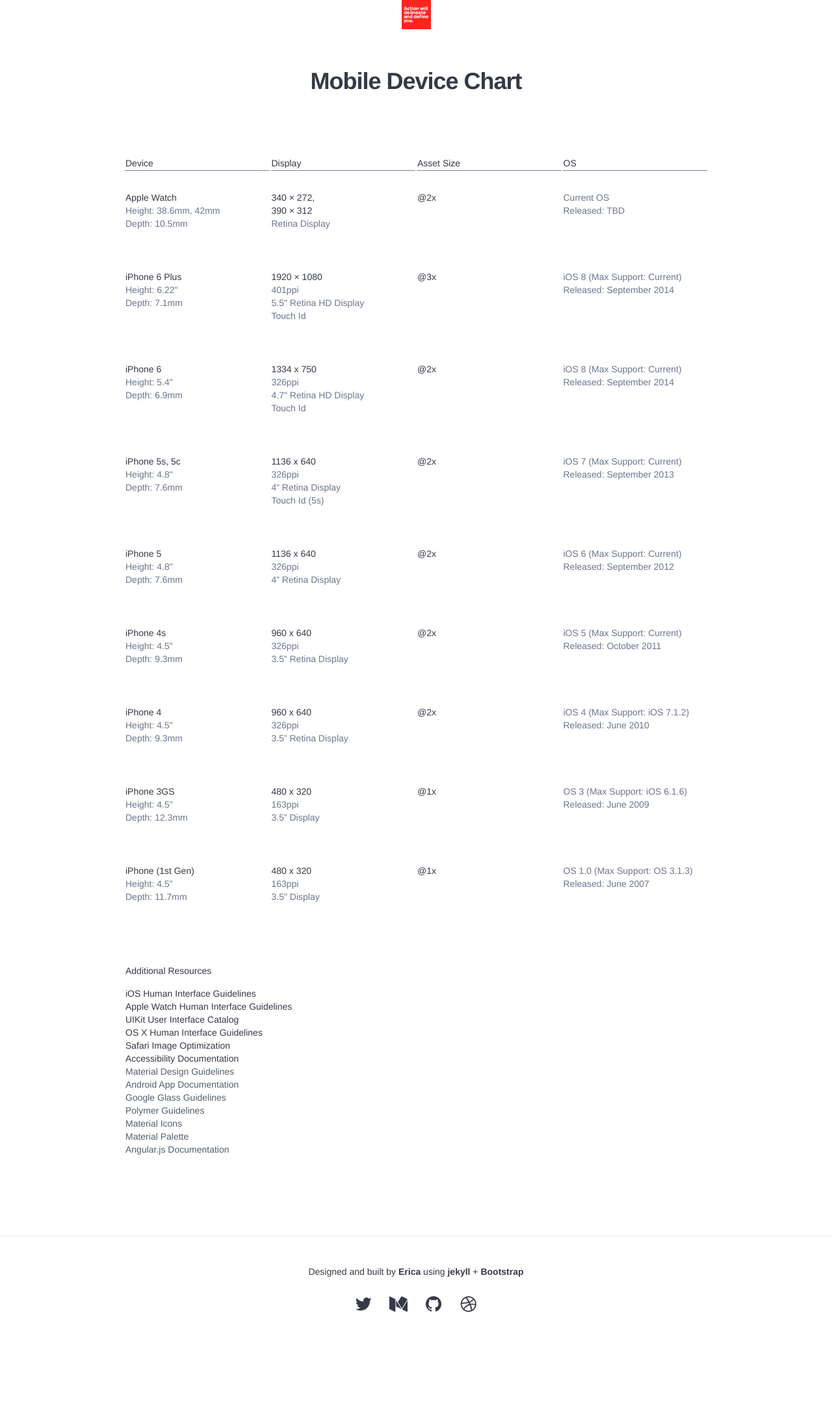
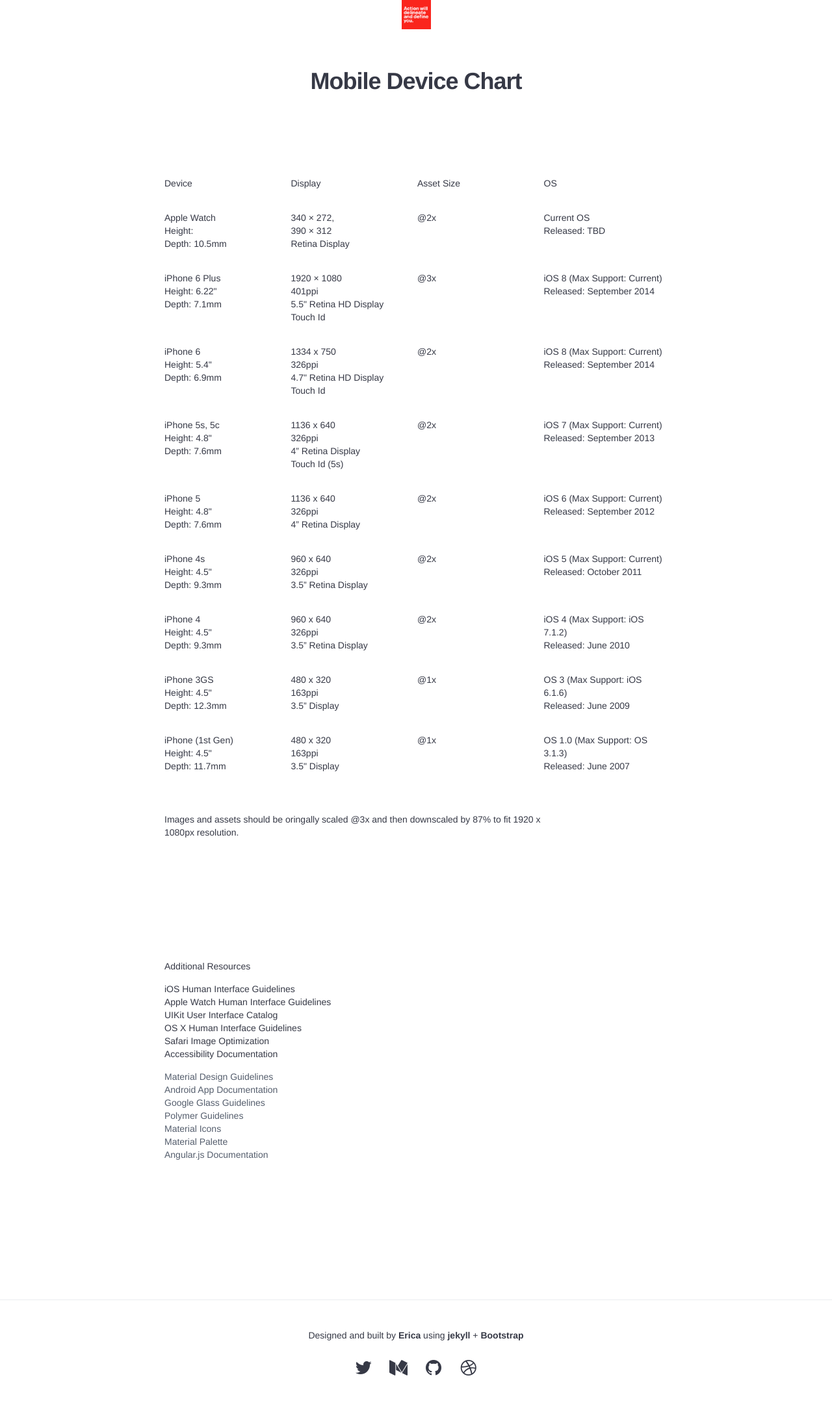
Before and after one commit to EricaJaclynStein/ericajaclynstein.github.io, a Jekyll site: the page built from _projects/device-chart.html, in a window 1280 px wide. Shown: the whole page at 65% size. Built offline with Jekyll 4.4.1, drawn with Linux system fonts in a browser that asks for light colours; nearby versions of some CDN libraries; Markdown is read by kramdown in place of the engine named in the settings; before the commit the page ends 2069 px from its top, so only the background shows below that.

Commit message:
device chart update
• cleaned up stylesheet
• removed bold headings
• edited table

```diff
--- a/_projects/device-chart.html
+++ b/_projects/device-chart.html
@@ -4,7 +4,8 @@
 permalink: /device-chart/
 ---
 
-<table class="table">
+<table class="table" role="presentation">
+
   <thead>
     <tr>
       <th class="column-heading">Device</th>
@@ -13,20 +14,28 @@
       <th class="column-heading">OS</th>
     </tr>
   </thead>
+
+  <tfoot>
+    <tr>
+      <th class="caption" colspan="3">Images and assets should be oringally scaled @3x and then downscaled by 87% to fit 1920 x 1080px resolution.
+      </th>
+    </tr>
+  </tfoot>
+
     <tbody>
       <tr>      <!--Apple Watch-->
         <td>
           <ul>
             <li class="row-heading">Apple Watch</li>
-            <li class="muted-text">Height: 38.6mm, 42mm </li>
-            <li class="muted-text">Depth: 10.5mm</li>
+            <li>Height:</li>
+            <li>Depth: 10.5mm</li>
           </ul>
         </td>
         <td>
           <ul>
             <li class="row-heading">340 × 272,</li>
             <li class="row-heading">390 × 312</li>
-            <li class="muted-text">Retina Display</li>
+            <li>Retina Display</li>
           </ul>
         </td>
         <td>
@@ -36,8 +45,8 @@
         </td>
         <td>
           <ul>
-            <li class="muted-text">Current OS</li>
-            <li class="muted-text">Released: TBD</li>
+            <li>Current OS</li>
+            <li>Released: TBD</li>
           </ul>
         </td>
       </tr>
@@ -45,16 +54,16 @@
         <td>
           <ul>
             <li class="row-heading">iPhone 6 Plus</li>
-            <li class="muted-text">Height: 6.22"</li>
-            <li class="muted-text">Depth: 7.1mm</li>
+            <li>Height: 6.22"</li>
+            <li>Depth: 7.1mm</li>
           </ul>
         </td>
         <td>
           <ul>
             <li class="row-heading">1920 × 1080</li>
-            <li class="muted-text">401ppi</li>
-            <li class="muted-text">5.5" Retina HD Display</li>
-            <li class="muted-text">Touch Id</li>
+            <li>401ppi</li>
+            <li>5.5" Retina HD Display</li>
+            <li>Touch Id</li>
           </ul>
         </td>
         <td>
@@ -64,8 +73,8 @@
         </td>
         <td>
           <ul>
-            <li class="muted-text">iOS 8 (Max Support: Current)</li>
-            <li class="muted-text">Released: September 2014</li>
+            <li>iOS 8 (Max Support: Current)</li>
+            <li>Released: September 2014</li>
           </ul>
         </td>
       </tr>
@@ -73,16 +82,16 @@
         <td>
           <ul>
             <li class="row-heading">iPhone 6</li>
-            <li class="muted-text">Height: 5.4"</li>
-            <li class="muted-text">Depth: 6.9mm</li>
+            <li>Height: 5.4"</li>
+            <li>Depth: 6.9mm</li>
           </ul>
         </td>
         <td>
           <ul>
             <li class="row-heading">1334 x 750</li>
-            <li class="muted-text">326ppi</li>
-            <li class="muted-text">4.7" Retina HD Display</li>
-            <li class="muted-text">Touch Id</li>
+            <li>326ppi</li>
+            <li>4.7" Retina HD Display</li>
+            <li>Touch Id</li>
           </ul>
         </td>
         <td>
@@ -92,8 +101,8 @@
         </td>
         <td>
           <ul>
-            <li class="muted-text">iOS 8 (Max Support: Current)</li>
-            <li class="muted-text">Released: September 2014</li>
+            <li>iOS 8 (Max Support: Current)</li>
+            <li>Released: September 2014</li>
           </ul>
         </td>
       </tr>
@@ -101,16 +110,16 @@
         <td>
           <ul>
             <li class="row-heading">iPhone 5s, 5c</li>
-            <li class="muted-text">Height: 4.8"</li>
-            <li class="muted-text">Depth: 7.6mm</li>
+            <li>Height: 4.8"</li>
+            <li>Depth: 7.6mm</li>
           </ul>
         </td>
         <td>
           <ul>
             <li class="row-heading">1136 x 640</li>
-            <li class="muted-text">326ppi</li>
-            <li class="muted-text">4” Retina Display</li>
-            <li class="muted-text">Touch Id (5s)</li>
+            <li>326ppi</li>
+            <li>4” Retina Display</li>
+            <li>Touch Id (5s)</li>
           </ul>
         </td>
         <td>
@@ -120,8 +129,8 @@
         </td>
         <td>
           <ul>
-            <li class="muted-text">iOS 7 (Max Support: Current)</li>
-            <li class="muted-text">Released: September 2013</li>
+            <li>iOS 7 (Max Support: Current)</li>
+            <li>Released: September 2013</li>
           </ul>
         </td>
       </tr>
@@ -129,15 +138,15 @@
         <td>
           <ul>
             <li class="row-heading">iPhone 5</li>
-            <li class="muted-text">Height: 4.8"</li>
-            <li class="muted-text">Depth: 7.6mm</li>
+            <li>Height: 4.8"</li>
+            <li>Depth: 7.6mm</li>
           </ul>
         </td>
         <td>
           <ul>
             <li class="row-heading">1136 x 640</li>
-            <li class="muted-text">326ppi</li>
-            <li class="muted-text">4” Retina Display</li>
+            <li>326ppi</li>
+            <li>4” Retina Display</li>
           </ul>
         </td>
         <td>
@@ -147,8 +156,8 @@
         </td>
         <td>
           <ul>
-            <li class="muted-text">iOS 6 (Max Support: Current)</li>
-            <li class="muted-text">Released: September 2012</li>
+            <li>iOS 6 (Max Support: Current)</li>
+            <li>Released: September 2012</li>
           </ul>
         </td>
       </tr>
@@ -156,15 +165,15 @@
         <td>
           <ul>
             <li class="row-heading">iPhone 4s</li>
-            <li class="muted-text">Height: 4.5"</li>
-            <li class="muted-text">Depth: 9.3mm</li>
+            <li>Height: 4.5"</li>
+            <li>Depth: 9.3mm</li>
           </ul>
         </td>
         <td>
           <ul>
             <li class="row-heading">960 x 640</li>
-            <li class="muted-text">326ppi</li>
-            <li class="muted-text">3.5” Retina Display</li>
+            <li>326ppi</li>
+            <li>3.5” Retina Display</li>
           </ul>
         </td>
         <td>
@@ -174,8 +183,8 @@
         </td>
         <td>
           <ul>
-            <li class="muted-text">iOS 5 (Max Support: Current)</li>
-            <li class="muted-text">Released: October 2011</li>
+            <li>iOS 5 (Max Support: Current)</li>
+            <li>Released: October 2011</li>
           </ul>
         </td>
       </tr>
@@ -183,15 +192,15 @@
         <td>
           <ul>
             <li class="row-heading">iPhone 4</li>
-            <li class="muted-text">Height: 4.5"</li>
-            <li class="muted-text">Depth: 9.3mm</li>
+            <li>Height: 4.5"</li>
+            <li>Depth: 9.3mm</li>
           </ul>
         </td>
         <td>
           <ul>
             <li class="row-heading">960 x 640</li>
-            <li class="muted-text">326ppi</li>
-            <li class="muted-text">3.5” Retina Display</li>
+            <li>326ppi</li>
+            <li>3.5” Retina Display</li>
           </ul>
         </td>
         <td>
@@ -201,8 +210,8 @@
         </td>
         <td>
           <ul>
-            <li class="muted-text">iOS 4 (Max Support: iOS 7.1.2)</li>
-            <li class="muted-text">Released: June 2010</li>
+            <li>iOS 4 (Max Support: iOS 7.1.2)</li>
+            <li>Released: June 2010</li>
           </ul>
         </td>
       </tr>
@@ -210,15 +219,15 @@
         <td>
           <ul>
             <li class="row-heading">iPhone 3GS</li>
-            <li class="muted-text">Height: 4.5"</li>
-            <li class="muted-text">Depth: 12.3mm</li>
+            <li>Height: 4.5"</li>
+            <li>Depth: 12.3mm</li>
           </ul>
         </td>
         <td>
           <ul>
             <li class="row-heading">480 x 320</li>
-            <li class="muted-text">163ppi</li>
-            <li class="muted-text">3.5” Display</li>
+            <li>163ppi</li>
+            <li>3.5” Display</li>
           </ul>
         </td>
         <td>
@@ -228,8 +237,8 @@
         </td>
         <td>
           <ul>
-            <li class="muted-text">OS 3 (Max Support: iOS 6.1.6)</li>
-            <li class="muted-text">Released: June 2009</li>
+            <li>OS 3 (Max Support: iOS 6.1.6)</li>
+            <li>Released: June 2009</li>
           </ul>
         </td>
       </tr>
@@ -237,15 +246,15 @@
         <td>
           <ul>
             <li class="row-heading">iPhone (1st Gen)</li>
-            <li class="muted-text">Height: 4.5"</li>
-            <li class="muted-text">Depth: 11.7mm</li>
+            <li>Height: 4.5"</li>
+            <li>Depth: 11.7mm</li>
           </ul>
         </td>
         <td>
           <ul>
             <li class="row-heading">480 x 320</li>
-            <li class="muted-text">163ppi</li>
-            <li class="muted-text">3.5" Display</li>
+            <li>163ppi</li>
+            <li>3.5" Display</li>
           </ul>
         </td>
         <td>
@@ -255,15 +264,13 @@
         </td>
         <td>
           <ul>
-            <li class="muted-text">OS 1.0 (Max Support: OS 3.1.3)</li>
-            <li class="muted-text">Released: June 2007</li>
+            <li>OS 1.0 (Max Support: OS 3.1.3)</li>
+            <li>Released: June 2007</li>
           </ul>
         </td>
       </tr>
     </tbody>
 </table>
-
-
 
 <section class="component-section">
   <table class="table space">
--- a/_sass/_tables.scss
+++ b/_sass/_tables.scss
@@ -1,92 +1,97 @@
+
+/********** CUSTOM STYLES **********/
 
 .column-heading {
   font-size: $base-font-size;
-  font-weight: $font-light;
+  font-weight: $font-semibold;
 }
 
-.row-heading {
-  font-size: $h5-font-size;
-  font-weight: $font-semibold;
-
-   @media screen and (max-width: $on-palm) {
-      font-size: $h6-font-size;
-      font-weight: $font-bold;
-   }
+.caption {
+  font-size: $base-font-size;
+  font-weight: $font-light;
+  color: $tungsten-gray;
 }
 
-.muted-text {
-  font-size: $base-font-size;
-  font-weight: $font-light;
-  color: lighten($tungsten-gray, 25%);
 
-  @media screen and (max-width: $on-palm) {
-      font-size: $h6-font-size;
-      font-weight: $font-normal;
-   }
-}
 
-/****** BASIC TABLE STYLES ******/
+/********** BASIC TABLE **********/
 
 table {
   background-color: #fff;
 }
 
-caption {
-  padding-top: $spacing-unit;
-  padding-bottom: $spacing-unit;
-  color: $text-color;
-  text-align: left;
-}
-
-th {
-  text-align: left;
-}
-
 .table {
+  background-color: $background-color;
   width: 100%;
   max-width: 100%;
-  margin-bottom: $spacing-unit;
+  margin-bottom: $spacing-unit * 2;
+  padding: $spacing-unit * 2;
 
-  thead,
-  tbody,
-  tfoot {
+  thead {
     tr {
-      th,
-      td {
-        padding-top: $spacing-unit;
-        padding-bottom: $spacing-unit;
-        line-height: $base-line-height;
-        vertical-align: top;
-        border: 0;
-        width: 25%;
-      }
+      margin: 0;
+    }
+    th {
+      padding-bottom: $spacing-unit;
+      text-align: left;
+      vertical-align: bottom;
     }
   }
 
-  tbody tr td ul {
-    margin: 0;
+  tfoot {
+    tr {
+      margin: 0;
+    }
+    th {
+      padding-top: $spacing-unit;
+      text-align: left;
+      vertical-align: top;
+    }
   }
 
-  thead tr th {
-    vertical-align: bottom;
-    border-bottom: 1px solid $gray;
-    padding-bottom: 0;
-  }
+  tbody {
 
-  thead tfoot tbody tr td.active,
-  thead tfoot tbody tr th.active {
-    background-color: $gray-light;
-  }
+    tr {
+      text-align: left;
+      vertical-align: top;
+    }
 
-  thead tfoot tbody tr.active td,
-  thead tfoot tbody tr.active th {
-    background-color: $gray-light;
-  }
+    td {
+      padding-bottom: $spacing-unit / 2;
+      text-align: left;
+      vertical-align: top;
+      width: 25%;
+
+      ul {
+        margin-left: 0;
+      }
+
+      ul li {
+        font-size: $base-font-size;
+        font-weight: $font-normal;
+        color: $tungsten-gray;
+
+            .row-heading {
+              font-size: $h5-font-size;
+              font-weight: $font-semibold;
+            }
+
+          @media screen and (max-width: $on-palm) {
+            font-size: $h6-font-size;
+            font-weight: $font-normal;
+          }
+        }
+      }
+    }
 
   .table {
     background-color: $background-color;
   }
 }
+
+
+
+/********** STRIPED TABLE **********/
 
 .table-striped {
   tbody
@@ -94,6 +99,10 @@
     background-color: $gray-light;
   }
 }
+
+
+
+/********** HOVER EFFECT **********/
 
 .table-hover {
   tbody tr:hover {
```
Also changed, not shown: 2 other files.
